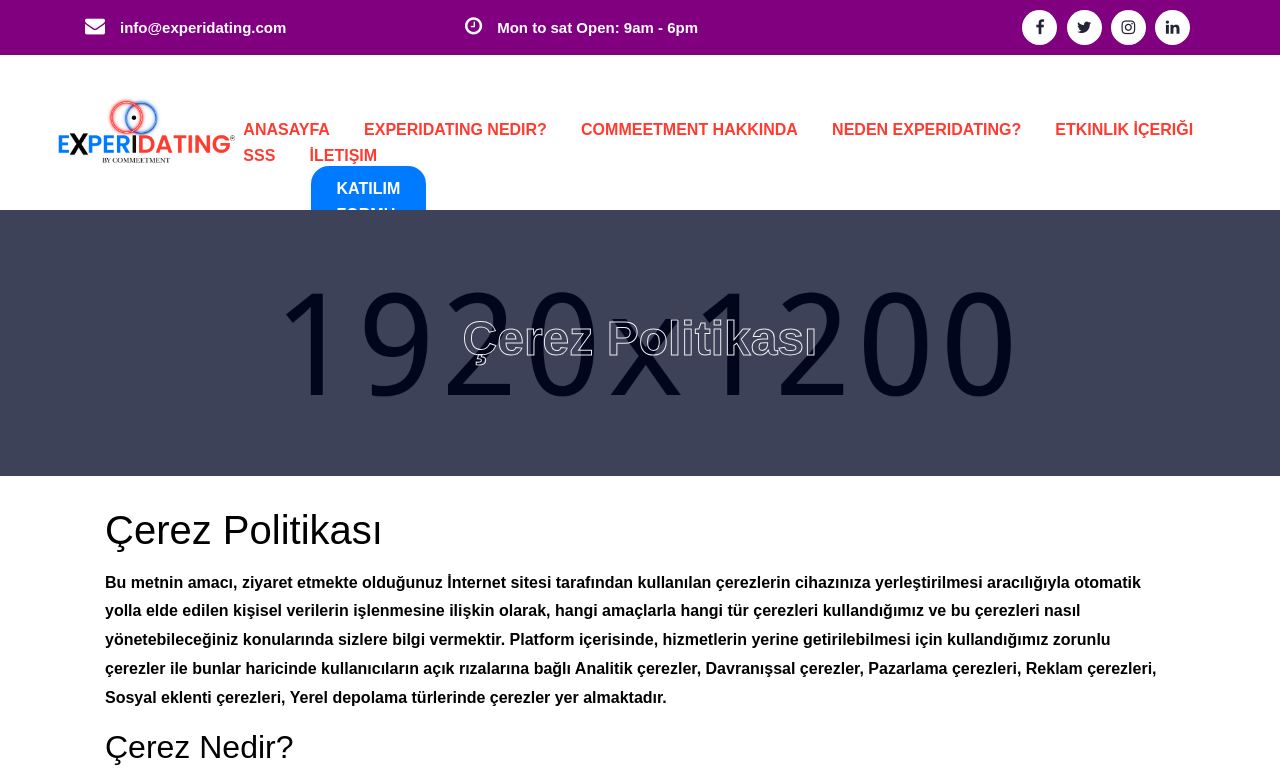
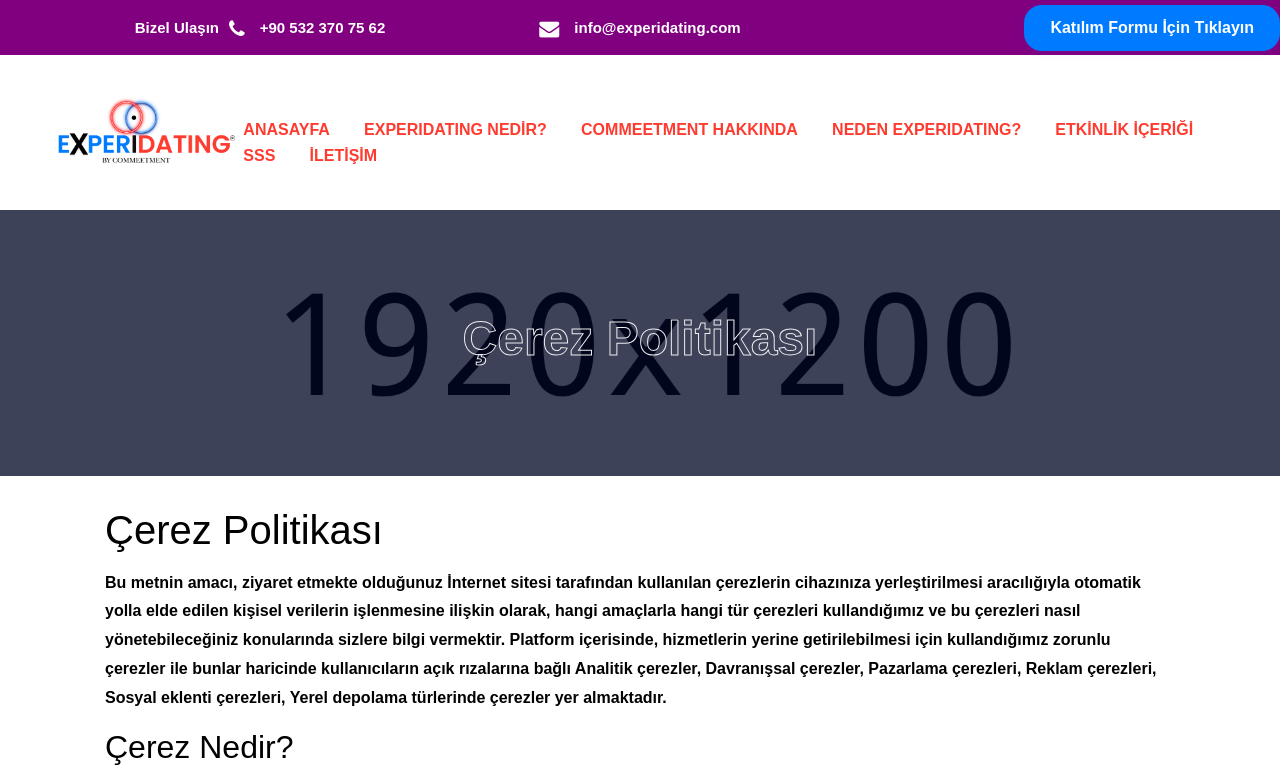
Before and after one commit to onuraykutalp/commeetment, a plain HTML site: page cookies.html in a window 1280 px wide. Shown: the top 778 px of the page. Drawn offline with Linux system fonts and the light colour scheme; a web font is replaced by a local one.

Commit message:
Second Commit

```diff
--- a/cookies.html
+++ b/cookies.html
@@ -72,25 +72,30 @@
 
 				<div class="col-lg-4 col-md-4 col-sm-6 col-xs-12">
 					<div class="single-top-contact">
-                        <i class="fa fa-envelope"></i>
-                        <h4><strong>info@experidating.com</strong></h4>
+						<div class="row top-bar-phone">
+							<h4><strong>Bizel Ulaşın </strong></h4>
+							<h4><i class="fa fa-phone"></i><strong>+90 532 370 75 62</strong></h4>
+						</div>
 					</div>
 				</div><!--- END COL -->
+
 				<div class="col-lg-4 col-md-4 col-sm-6 col-xs-12">
 					<div class="single-top-contact">
-                        <i class="fa fa-clock-o"></i>
-                        <h4><strong>Mon to sat Open: 9am - 6pm</strong></h4>
+						<div class="row top-bar-phone text-center">
+							<h4><i class="fa fa-envelope"></i><strong>info@experidating.com</strong></h4>
+						</div>
 					</div>
 				</div><!--- END COL -->
+
 				<div class="col-lg-4 col-md-4 col-sm-6 col-xs-12">
 					<div class="top_social_profile">
-                        <ul>
-                            <li><a href="#" class="top_f_facebook"><i class="fa fa-facebook" title="Facebook"></i></a>
+						<ul class="top_social_links">
+							<li class="follow">Takip Edin</li>
+							<li><a href="https://www.instagram.com/experidating/" target="_blank"
+									class="top_f_instagram">
+									<i class="fa fa-instagram" title="Instagram"></i>
+								</a>
 							</li>
-                            <li><a href="#" class="top_f_twitter"><i class="fa fa-twitter" title="Twitter"></i></a></li>
-                            <li><a href="#" class="top_f_instagram"><i class="fa fa-instagram"
-                                        title="Instagram"></i></a></li>
-                            <li><a href="#" class="top_f_linkedin"><i class="fa fa-linkedin" title="LinkedIn"></i></a>
 							</li>
 						</ul>
 					</div>
@@ -113,33 +118,29 @@
 					<div class="header_right">
 						<nav id="main-menu" class="ml-auto">
 							<ul>
-                                <li><a href="index.html">Anasayfa</a>
+								<li><a href="index.html">ANASAYFA</a>
 
 								</li>
 								<li>
-                                    <a href="index.html#experidating">Experidating Nedir?</a>
+									<a href="#experidating">EXPERIDATING NEDİR?</a>
 
 								</li>
 								<li>
-                                    <a href="index.html#commeetment">Commeetment Hakkında</a>
+									<a href="#commeetment">COMMEETMENT HAKKINDA</a>
 
 								</li>
-                                <li><a href="index.html#why-experidating">Neden Experidating?</a>
+								<li><a href="#why-experidating">NEDEN EXPERIDATING?</a>
 
 								</li>
-                                <li><a href="index.html#event-content">Etkinlik İçeriği</a>
+								<li><a href="#event-content">ETKİNLİK İÇERİĞİ</a>
 
 								</li>
 								<li><a href="faq.html">SSS</a>
 
 								</li>
-                                <li><a href="contact-two.html">İletişim</a>
+								<li><a href="contact-two.html">İLETİŞİM</a>
 
 								</li>
-                                <li>
-                                    <a href="contact-two.html" class="apply-form-btn">Katılım Formu</a>
-                                </li>
-
 							</ul>
 						</nav>
 						<div id="mobile_menu"></div>
@@ -147,8 +148,8 @@
 				</div><!--- END COL -->
 			</div><!--- END ROW -->
 		</div><!--- END CONTAINER -->
+		<a href="contact-two.html" class="apply-form-btn">Katılım Formu İçin Tıklayın</a>
 	</div>
-    <!-- END NAVBAR -->
 
     <!-- START SECTION TOP -->
     <section class="section-top"
```
Also changed, not shown: contact-two.html (+23 -21 lines), faq.html (+24 -21 lines), privacy.html (+23 -22 lines), rules.html (+23 -21 lines), terms.html (+23 -21 lines). Lines whose indentation alone changed are shown as unchanged.
